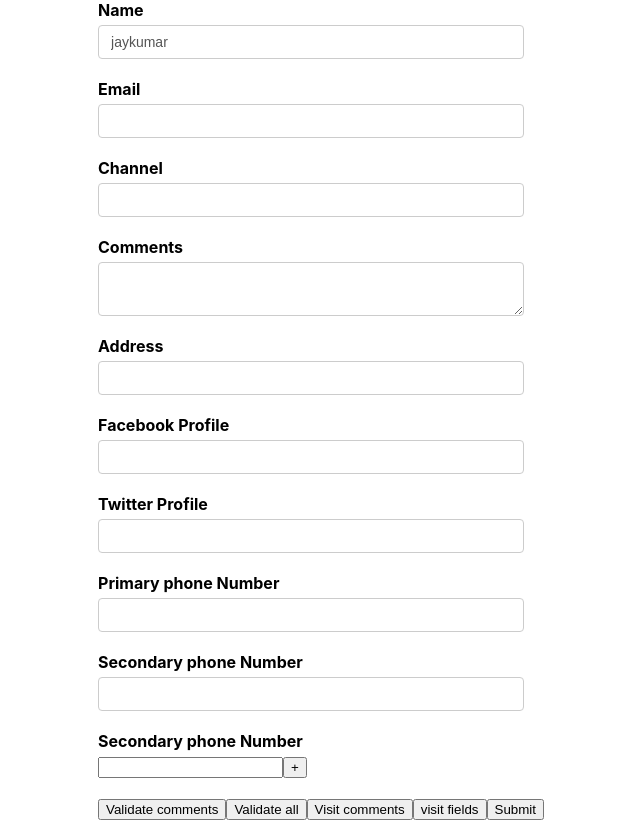
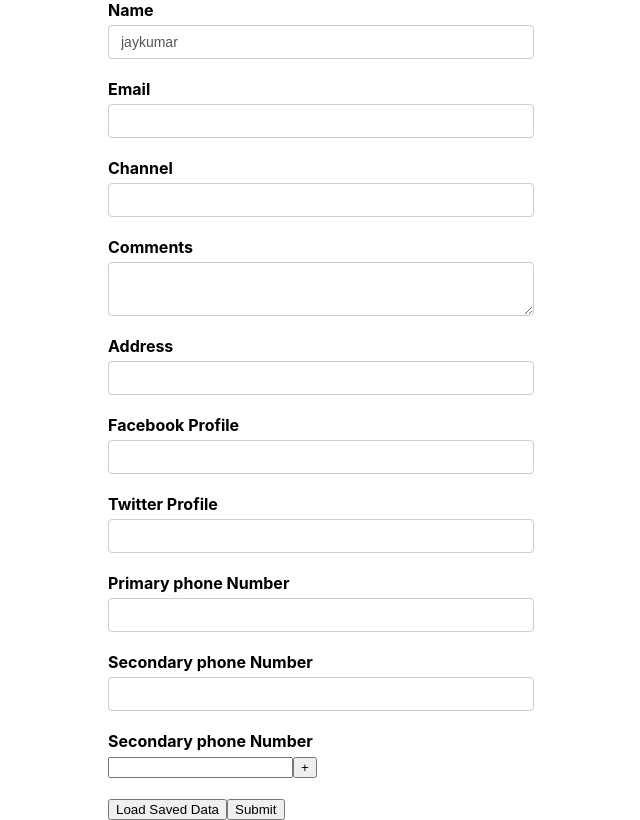
Before and after one commit to jaybamania/ReactJS, a React (Create React App) app: page / in a window 1280 px wide. Shown: the whole page, without its empty margins (319-959 px from the left). Built offline with nearby package versions, Linux system fonts and the light colour scheme.

Commit message:
Load Saved Data

```diff
--- a/src/App.js
+++ b/src/App.js
@@ -1,11 +1,13 @@
 
 import './App.css';
+import LoadSavedData from './Components/LoadSavedData';
 import YoutubeForm from './Components/YoutubeForm';
 
 function App() {
   return (
     <div className="App">
-      <YoutubeForm />
+      {/* <YoutubeForm /> */}
+      <LoadSavedData />
     </div>
   );
 }
--- /dev/null
+++ b/src/Components/LoadSavedData.js
@@ -0,0 +1,194 @@
+
+import { ErrorMessage, FastField, Field, FieldArray, Form, Formik } from 'formik'
+import React, { useState } from 'react'
+import * as Yup from 'yup'
+import TextError from './TextError'
+
+const initialValues = {
+    name:'jaykumar',
+    email:'',
+    channel:'',
+    comments : '',
+    address: '',
+    social:{
+        facebook : '',
+        twitter: ''
+    },
+    phoneNumbers : ['',''],
+    phNumbers :['']
+}
+
+const savedValues = {
+    name:'jaykumar',
+    email:'j@example.com',
+    channel:'jaybamania',
+    comments : 'You are great',
+    address: 'Ahmedabad',
+    social:{
+        facebook : '',
+        twitter: ''
+    },
+    phoneNumbers : ['',''],
+    phNumbers :['']
+}
+
+const onSubmit = (values,onSubmitting) =>{
+    console.log('Form Data : ',values)
+    console.log('OnSubmitting Props : ',onSubmitting)
+    onSubmitting.setSubmitting(false)
+}
+
+
+
+const validationSchema = Yup.object({
+    name : Yup.string().required('Required!'),
+    email : Yup.string()
+        .email('Invalid Email Fromat!')
+        .required('Required!'),
+    channel : Yup.string().required('Required!'),
+    address : Yup.string().required('Required!')
+    // comments : Yup.string().required('')
+})
+
+const validateComments = value=>{
+    let error
+    if(!value){
+        error='Required'
+    }
+    return error
+}
+
+function LoadSavedData() {
+
+    const [formValues, setFormValues] = useState(null)
+    //  console.log('Form Values',formik.values)
+    //  console.log('Form Errors',formik.errors)
+
+    return (
+        <Formik
+            initialValues = {formValues || initialValues}
+            validationSchema={validationSchema}
+            onSubmit={onSubmit}
+            enableReinitialize
+            // validateOnChange={false}
+            // validateOnBlur={false}
+            // validateOnMount
+        >
+            {
+                formik =>{
+                    console.log('Formik Props : ',formik)
+                    return (
+                        <Form>
+                        <div className='form-control'>
+                            <label htmlFor='name'>Name</label>
+                            <Field type='text' id='name' name='name' />
+                            <ErrorMessage name='name' >
+                                {(errorMsg) => {
+                                    return <div className="error" >{errorMsg}</div>
+                                }}
+                            </ErrorMessage>
+                        </div>
+                        <div className='form-control'>
+                            <label htmlFor='email'>Email</label>
+                            <Field type='email' id='email' name='email' />
+                            <ErrorMessage name='email' component={TextError} />
+                        </div>
+                        <div className='form-control'>
+                            <label htmlFor='channel'>Channel</label>
+                            <Field type='text' id='channel' name='channel' />
+                            <ErrorMessage name='channel' />
+                        </div>
+                        <div className='form-control'>
+                            <label htmlFor='comments'>Comments</label>
+                            <Field as='textarea' type='text' id='comments' name='comments' validate={validateComments} />
+                            <ErrorMessage name='comments' component={TextError} />
+                        </div>
+                        <div className='form-control'>
+                            <label htmlFor='address'>Address</label>
+                            <Field name='address' >
+                                {/* Render Props Pattern */}
+                                {
+                                    (props) =>{
+                                        // console.log('Field Render')
+                                        const {field,form,meta} = props
+                                        // console.log('Render Props',props)
+                                        return  <div>
+                                            <input type="text" id='address' {...field} />
+                                            {meta.touched && meta.error ? <div>{meta.error}</div> : null}
+                                        </div>
+                                    }
+                                }
+                                </Field>
+                            <ErrorMessage name='channel' />
+                        </div>
+                        <div className='form-control'>
+                            <label htmlFor='facebook'>Facebook Profile</label>
+                            <Field type='text' id='facebook' name='social.facebook' />
+                        </div>
+
+                        <div className='form-control'>
+                            <label htmlFor='twitter'>Twitter Profile</label>
+                            <Field type='text' id='twitter' name='social.twitter' />
+                        </div>
+
+                        <div className='form-control'>
+                            <label htmlFor='primaryPh'>Primary phone Number</label>
+                            <Field type='text' id='primaryPh' name='phoneNumbers[0]' />
+                        </div>
+
+                        <div className='form-control'>
+                            <label htmlFor='secondaryPh'>Secondary phone Number</label>
+                            <Field type='text' id='secondaryPh' name='phoneNumbers[1]' />
+                        </div>
+
+                        <div className='form-control'>
+                            <label htmlFor='secondaryPh'>Secondary phone Number</label>
+                            <FieldArray name='phNumbers'>
+                                {
+                                    (fieldArrayProps)=>{
+                                        // console.log('fieldArrayProps',fieldArrayProps)
+                                        const {push, remove, form} = fieldArrayProps
+                                        const {values} = form
+                                        const {phNumbers} = values
+                                        console.log('Form Errors',form.errors)
+                                        return <div>
+                                            {
+                                                phNumbers.map((phNumber,index) =>(
+                                                    <div key={index}>
+                                                        <Field name={`phNumbers[${index}]`} />
+                                                        { index > 0 ?
+                                                        <button type='button' onClick={() => remove(index)} > - </button>:null
+                                                        }
+                                                        <button type='button' onClick={() => push('')}> + </button>
+                                                    </div>
+                                                ))
+                                            }
+                                        </div>
+                                    }
+                                }
+                            </FieldArray>
+                        </div>
+                        {/* <button type='button' onClick={()=> formik.validateField('comments')}>Validate comments</button>
+                        <button type='button' onClick={()=> formik.validateForm()}>Validate all</button>
+                        <button type='button' onClick={()=> formik.setFieldTouched('comments')}>Visit comments</button>
+                        <button type='button' onClick={()=> formik.setTouched({
+                            name:true,
+                            email : true,
+                            channel : true,
+                            comments : true
+                        })}>visit fields</button> */}
+                        <button type="button" onClick={() => setFormValues(savedValues)} >Load Saved Data</button>
+                        <button type='submit' disabled={(
+                            // formik.dirty &&
+                            !formik.isValid ||
+                            formik.isSubmitting)}>Submit</button>
+                    </Form>
+                    )
+                }
+            }
+
+        </Formik>
+    )
+}
+
+export default LoadSavedData
```
